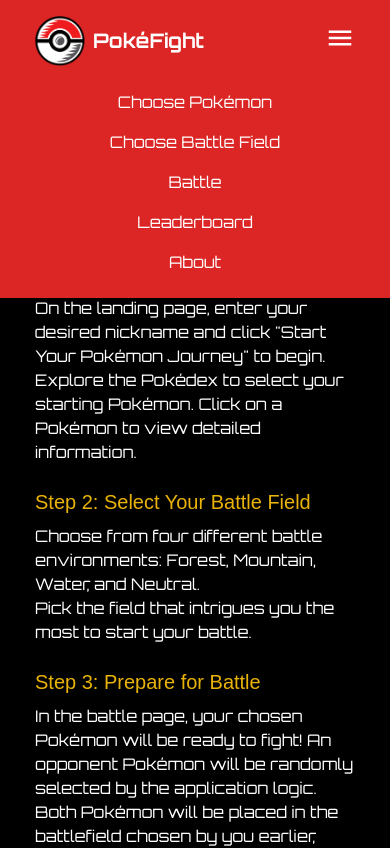
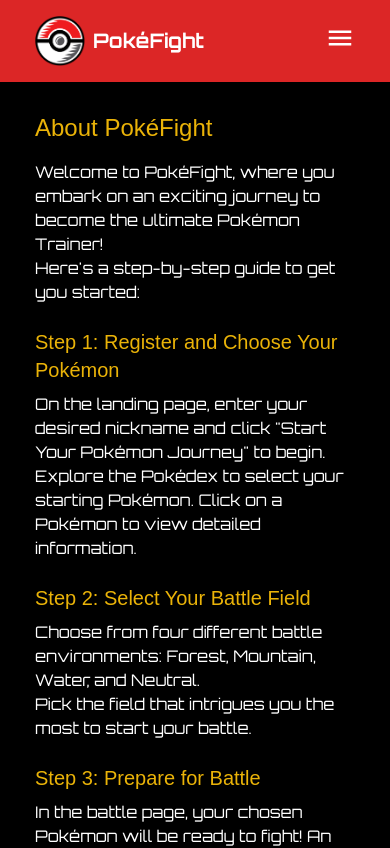
Before and after one commit to LDS-E/pokefight-front, a React (Vite) app: page /about in a window 390 px wide. Shown: the top 848 px of the page. Built offline with nearby package versions, Linux system fonts and the light colour scheme; a web font is replaced by a local one.

Commit message:
fixed small bugs + responsiveness

```diff
--- a/src/components/NavBar.jsx
+++ b/src/components/NavBar.jsx
@@ -12,7 +12,7 @@
   };
 
   return (
-    <nav className="bg-red-600 text-white p-4 font-secondary fixed w-full z-10">
+    <nav className="bg-red-600 text-white p-4 font-secondary fixed w-full z-10 ">
       <div className="container mx-auto flex justify-between items-center">
         <Link to="/" className="text-xl font-secondary font-bold">
           <div className="flex items-center justify-center gap-2">
@@ -69,26 +69,6 @@
           </Link>
         </div>
       </div>
-      {/* Menu que será exibido em telas menores */}
-      <div className="md:hidden text-center mt-4">
-        {" "}
-        {/* Oculto em telas maiores que médio */}
-        <Link to="/choose-pokemon" className="block py-2">
-          Choose Pokémon
-        </Link>
-        <Link to="/choose-battle-field" className="block py-2">
-          Choose Battle Field
-        </Link>
-        <Link to="/battle" className="block py-2">
-          Battle
-        </Link>
-        <Link to="/leaderboard" className="block py-2">
-          Leaderboard
-        </Link>
-        <Link to="/about" className="block py-2">
-          About
-        </Link>
-      </div>
     </nav>
   );
 };
--- a/src/pages/AboutPage.jsx
+++ b/src/pages/AboutPage.jsx
@@ -2,13 +2,13 @@
 
 const AboutPage = () => {
   return (
-    <div className="bg-black min-h-screen">
+    <div className="bg-black min-h-screen pt-24">
       <div className="container pt-4 mx-auto">
         <h2 className="text-2xl font-main mb-4 text-yellow-500">
-          About Pokémon Battle
+          About PokéFight
         </h2>
         <p className="text-white font-secondary">
-          Welcome to Pokémon Battle, where you embark on an exciting journey to
+          Welcome to PokéFight, where you embark on an exciting journey to
           become the ultimate Pokémon Trainer!
         </p>
         <p className="text-white font-secondary">
--- a/src/pages/BattlePage.jsx
+++ b/src/pages/BattlePage.jsx
@@ -247,7 +247,9 @@
   };
 
   return (
-    <div className={`${background} bg-no-repeat bg-cover  bg-center `}>
+    <div
+      className={`${background} bg-no-repeat bg-cover  bg-center pt-24 min-h-screen `}
+    >
       {isLoading ? (
         <img src={Loading} width={60} />
       ) : (
@@ -410,7 +412,7 @@
           <button
             onClick={handleStartFight}
             disabled={isDisabled}
-            className="btn bg-red-500 hover:bg-red-800 text-white mt-4 mx-auto disabled:bg-red-300 disabled:text-black"
+            className="btn bg-red-600 hover:bg-red-800 text-white mt-4 mx-auto disabled:bg-red-300 disabled:text-black font-secondary"
           >
             Start fight
           </button>
--- a/src/pages/ChoosePokemonPage.jsx
+++ b/src/pages/ChoosePokemonPage.jsx
@@ -171,7 +171,11 @@
   };
 
   return (
-    <div className="bg-[url('/images/Newbattlefield.png')] bg-center bg-cover h-full">
+    <div
+      className={`bg-[url('/images/Newbattlefield.png')] bg-center bg-cover ${
+        isLoading ? "h-screen" : "h-full"
+      } pt-24`}
+    >
       <div className="flex justify-center pt-4">
         <input
           type="text"
--- a/src/pages/LandingPage.jsx
+++ b/src/pages/LandingPage.jsx
@@ -5,7 +5,7 @@
   return (
     <div className=" bg-[url('images/bg8.png')] bg-center bg-cover flex flex-col items-center justify-center h-screen ">
       <div className="">
-        <h1 className="text-7xl font-bold mb-20 font-main text-yellow-500 text-nowrap [text-shadow:_5px_-1px_2px_rgba(24,69,129,1)]">
+        <h1 className="lg:text-7xl xs:text-3xl sm:text-4xl font-bold mb-20 font-main text-yellow-500 text-nowrap [text-shadow:_5px_-1px_2px_rgba(24,69,129,1)]">
           Welcome to PokéFight!
         </h1>
       </div>
```
